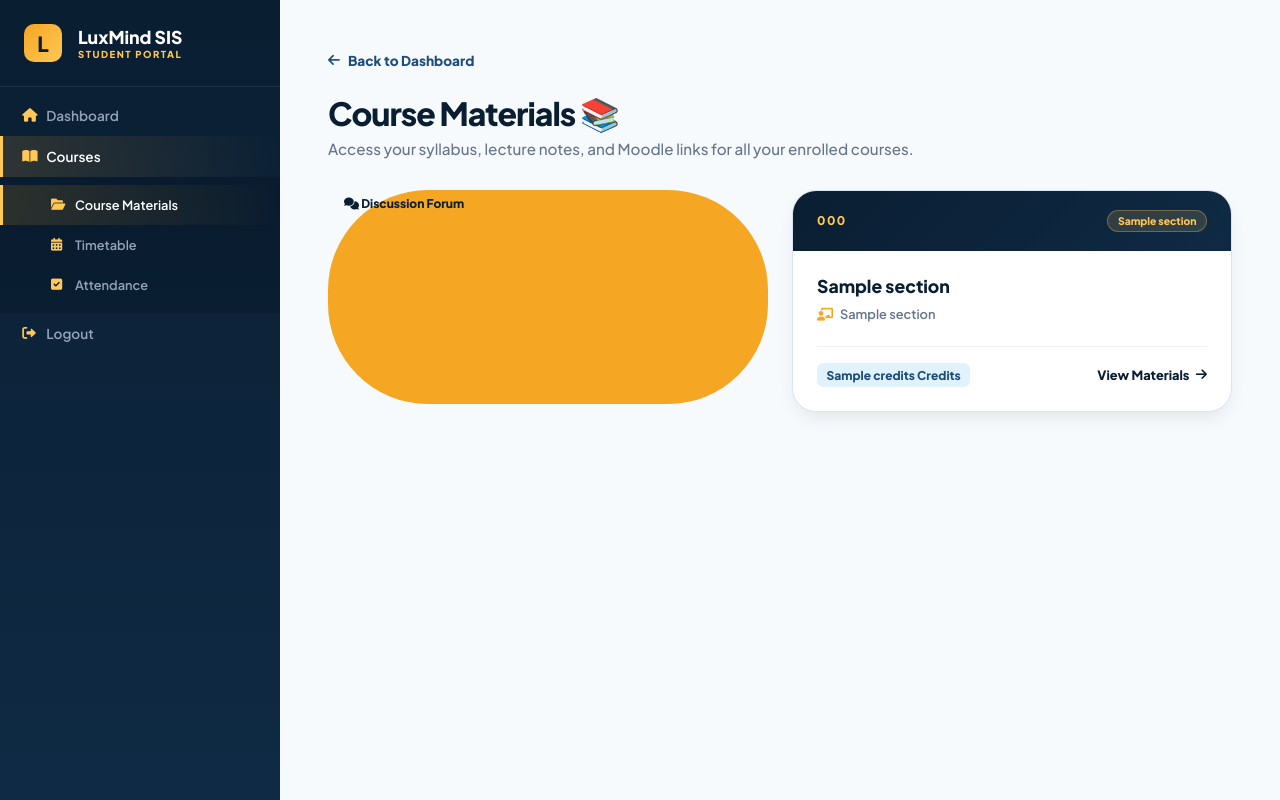
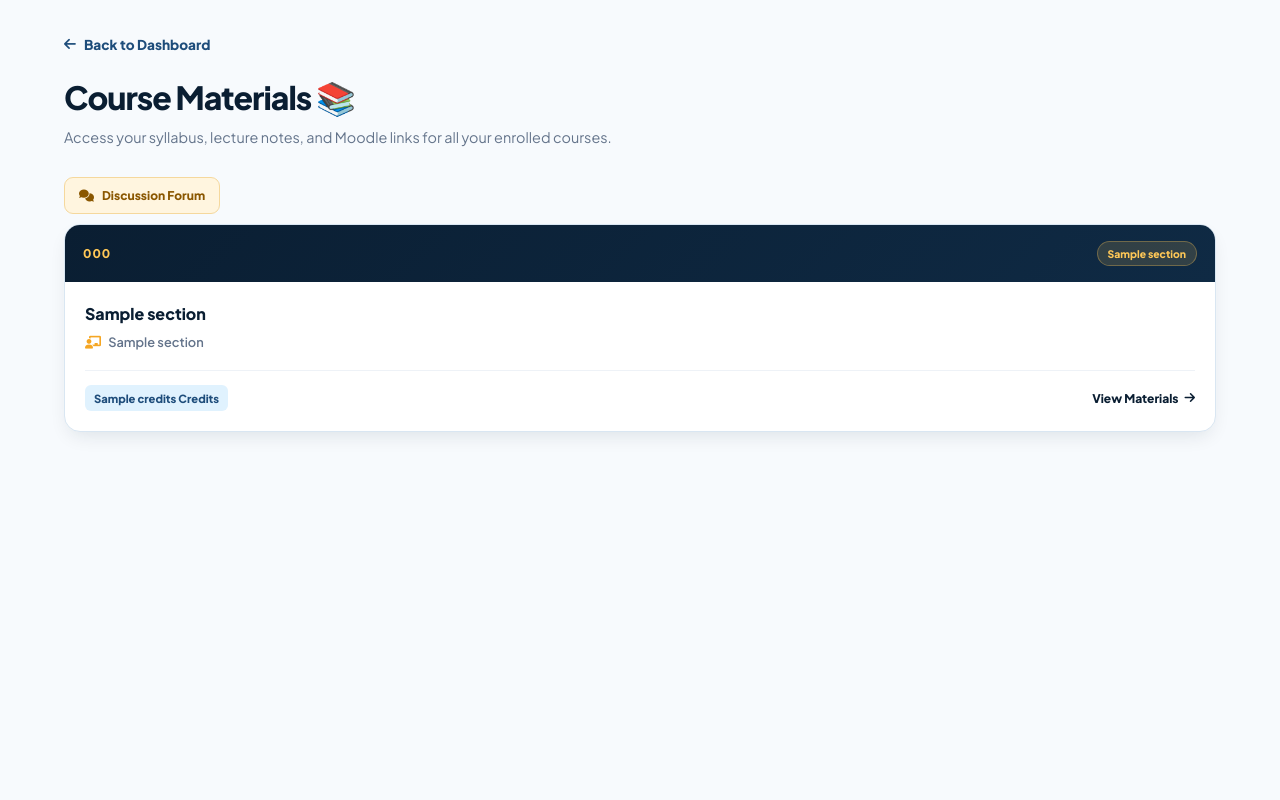
Before and after one commit to janvier0074/luxmind-sis-v2, a Node server app: template views/student-materials-hub.ejs in a window 1280 px wide. Run offline with Node 20, Linux system fonts and the light colour scheme; the template is opened without the code that fills it: most values are stand-ins (such as "Sample title", 1, 10 or a date in 2020); some libraries are stand-ins or nearby versions.

Commit message:
Remove sidebar and improve mobile course materials layout

```diff
--- a/views/student-materials-hub.ejs
+++ b/views/student-materials-hub.ejs
@@ -1,127 +1,368 @@
+
 <!DOCTYPE html>
 <html lang="en">
 <head>
   <meta charset="UTF-8">
   <meta name="viewport" content="width=device-width, initial-scale=1.0">
   <title>Course Materials — LuxMind SIS</title>
+
   <link rel="preconnect" href="https://fonts.googleapis.com">
   <link rel="preconnect" href="https://fonts.gstatic.com" crossorigin>
   <link href="https://fonts.googleapis.com/css2?family=Plus+Jakarta+Sans:wght@400;500;600;700;800&display=swap" rel="stylesheet">
   <link rel="stylesheet" href="https://cdnjs.cloudflare.com/ajax/libs/font-awesome/6.0.0-beta3/css/all.min.css">
+
   <style>
-    * { margin: 0; padding: 0; box-sizing: border-box; }
+    * {
+      margin: 0;
+      padding: 0;
+      box-sizing: border-box;
+    }
+
     :root {
-      --navy: #0a1e32; --deep: #0f2a44; --blue: #1e4d7b; --amber: #f5a623;
-      --gold: #ffc857; --frost: #d9e6f2; --ice: #f7fafd;
+      --navy: #0a1e32;
+      --deep: #0f2a44;
+      --blue: #1e4d7b;
+      --amber: #f5a623;
+      --gold: #ffc857;
+      --frost: #d9e6f2;
+      --ice: #f7fafd;
       --shadow-soft: 0 8px 20px -6px rgba(10,30,50,0.12);
-      --shadow-hover: 0 16px 32px -12px rgba(10,30,50,0.22);
-      --transition: all 0.3s cubic-bezier(0.4,0,0.2,1);
+      --shadow-hover: 0 16px 32px -12px rgba(10,30,50,0.18);
+      --transition: all 0.25s ease;
     }
-    body { font-family: 'Plus Jakarta Sans', system-ui, sans-serif; background: var(--ice); min-height: 100vh; display: flex; color: var(--navy); }
 
-    /* Sidebar */
-    .sidebar { width: 280px; background: linear-gradient(180deg, var(--navy), var(--deep)); color: #fff; position: fixed; top: 0; bottom: 0; left: 0; overflow-y: auto; z-index: 1000; }
-    .sidebar-brand { padding: 1.5rem; display: flex; align-items: center; gap: 1rem; border-bottom: 1px solid rgba(255,255,255,0.08); }
-    .brand-mark { width: 38px; height: 38px; background: linear-gradient(135deg, var(--amber), var(--gold)); border-radius: 10px; display: flex; align-items: center; justify-content: center; font-size: 1.3rem; font-weight: 800; color: var(--navy); }
-    .brand-name { font-size: 1.1rem; font-weight: 800; }
-    .brand-name span { display: block; font-size: 0.6rem; color: var(--gold); letter-spacing: 1.5px; text-transform: uppercase; }
-    .sidebar-menu { list-style: none; padding: 0.5rem 0; }
-    .menu-link { display: flex; align-items: center; padding: 0.75rem 1.2rem; color: #94a3b8; text-decoration: none; font-size: 0.85rem; font-weight: 600; transition: var(--transition); border-left: 3px solid transparent; }
-    .menu-link:hover { color: #fff; background: rgba(255,255,255,0.06); border-left-color: var(--amber); }
-    .menu-link.active { color: #fff; background: linear-gradient(90deg, rgba(245,166,35,0.15), transparent); border-left-color: var(--gold); }
-    .menu-link i { width: 24px; color: var(--gold); }
-    .submenu { list-style: none; background: rgba(0,0,0,0.15); padding: 0.5rem 0; }
-    .submenu .menu-link { padding-left: 3rem; font-size: 0.8rem; }
+    body {
+      font-family: 'Plus Jakarta Sans', system-ui, sans-serif;
+      background: var(--ice);
+      min-height: 100vh;
+      color: var(--navy);
+      overflow-x: hidden;
+    }
 
-    /* Main Content */
-    .main-content { margin-left: 280px; padding: 3rem; flex: 1; width: calc(100% - 280px); max-width: 1400px; }
-    .btn-back { display: inline-flex; align-items: center; gap: 0.5rem; color: var(--blue); font-weight: 800; text-decoration: none; margin-bottom: 1.5rem; font-size: 0.85rem; transition: var(--transition); }
-    .btn-back:hover { color: var(--amber); transform: translateX(-3px); }
+    .main-content {
+      width: 100%;
+      max-width: 1200px;
+      margin: 0 auto;
+      padding: 32px 24px;
+    }
 
-    .page-title h1 { font-size: 2rem; font-weight: 800; letter-spacing: -1px; margin-bottom: 0.3rem; }
-    .page-title p { color: #64748b; font-size: 0.95rem; font-weight: 500; margin-bottom: 2rem; }
+    .btn-back {
+      display: inline-flex;
+      align-items: center;
+      gap: 8px;
+      color: var(--blue);
+      font-weight: 800;
+      text-decoration: none;
+      margin-bottom: 24px;
+      font-size: 0.85rem;
+      transition: var(--transition);
+    }
 
-    .course-grid { display: grid; grid-template-columns: repeat(auto-fill, minmax(340px, 1fr)); gap: 1.5rem; }
+    .btn-back:hover {
+      color: var(--amber);
+      transform: translateX(-3px);
+    }
 
-    .course-card { background: #fff; border-radius: 1.5rem; box-shadow: var(--shadow-soft); border: 1px solid var(--frost); overflow: hidden; text-decoration: none; color: inherit; transition: var(--transition); display: flex; flex-direction: column; }
-    .course-card:hover { transform: translateY(-5px); box-shadow: var(--shadow-hover); border-color: var(--amber); }
+    .page-title {
+      margin-bottom: 28px;
+    }
 
-    .card-header { background: linear-gradient(135deg, var(--navy), var(--deep)); padding: 1.2rem 1.5rem; display: flex; justify-content: space-between; align-items: center; }
-    .course-code { font-size: 0.75rem; font-weight: 800; color: var(--gold); letter-spacing: 1.5px; text-transform: uppercase; }
-    .course-group { background: rgba(255,200,87,0.15); color: var(--gold); padding: 0.2rem 0.6rem; border-radius: 100px; font-size: 0.65rem; font-weight: 800; border: 1px solid rgba(255,200,87,0.3); }
+    .page-title h1 {
+      font-size: clamp(1.5rem, 4vw, 2rem);
+      font-weight: 800;
+      letter-spacing: -1px;
+      margin-bottom: 8px;
+    }
 
-    .card-body { padding: 1.5rem; flex: 1; display: flex; flex-direction: column; }
-    .course-title { font-size: 1.1rem; font-weight: 800; color: var(--navy); line-height: 1.3; margin-bottom: 0.5rem; }
-    .course-teacher { font-size: 0.8rem; color: #64748b; font-weight: 600; margin-bottom: 1.5rem; }
-    .course-teacher i { color: var(--amber); margin-right: 0.3rem; }
+    .page-title p {
+      color: #64748b;
+      font-size: 0.9rem;
+      line-height: 1.6;
+    }
 
-    .card-footer { display: flex; justify-content: space-between; align-items: center; margin-top: auto; padding-top: 1rem; border-top: 1px solid #eef2f7; }
-    .credits-badge { font-size: 0.75rem; font-weight: 800; color: var(--blue); background: #e0f2fe; padding: 0.3rem 0.6rem; border-radius: 6px; }
-    .view-btn { font-size: 0.8rem; font-weight: 800; color: var(--navy); display: flex; align-items: center; gap: 0.4rem; }
-    .course-card:hover .view-btn { color: var(--amber); }
+    .course-grid {
+      display: grid;
+      grid-template-columns: repeat(auto-fit, minmax(min(100%, 300px), 1fr));
+      gap: 20px;
+      align-items: stretch;
+    }
 
-    .empty-state { background: #fff; padding: 4rem 2rem; border-radius: 1.5rem; text-align: center; border: 2px dashed var(--frost); }
-    .empty-state i { font-size: 3rem; color: var(--frost); margin-bottom: 1rem; display: block; }
+    .course-item {
+      min-width: 0;
+      display: flex;
+      flex-direction: column;
+      gap: 10px;
+    }
+
+    .course-card {
+      background: #fff;
+      border-radius: 16px;
+      box-shadow: var(--shadow-soft);
+      border: 1px solid var(--frost);
+      overflow: hidden;
+      text-decoration: none;
+      color: inherit;
+      transition: var(--transition);
+      display: flex;
+      flex-direction: column;
+      flex: 1;
+      min-width: 0;
+    }
+
+    .course-card:hover {
+      transform: translateY(-3px);
+      box-shadow: var(--shadow-hover);
+      border-color: var(--amber);
+    }
+
+    .card-header {
+      background: linear-gradient(135deg, var(--navy), var(--deep));
+      padding: 16px 18px;
+      display: flex;
+      justify-content: space-between;
+      align-items: center;
+      gap: 10px;
+    }
+
+    .course-code {
+      font-size: 0.75rem;
+      font-weight: 800;
+      color: var(--gold);
+      letter-spacing: 1px;
+      text-transform: uppercase;
+      overflow-wrap: anywhere;
+    }
+
+    .course-group {
+      background: rgba(255,200,87,0.15);
+      color: var(--gold);
+      padding: 5px 10px;
+      border-radius: 100px;
+      font-size: 0.65rem;
+      font-weight: 800;
+      border: 1px solid rgba(255,200,87,0.3);
+      white-space: nowrap;
+    }
+
+    .card-body {
+      padding: 20px;
+      flex: 1;
+      display: flex;
+      flex-direction: column;
+    }
+
+    .course-title {
+      font-size: 1rem;
+      font-weight: 800;
+      color: var(--navy);
+      line-height: 1.5;
+      margin-bottom: 8px;
+      overflow-wrap: anywhere;
+    }
+
+    .course-teacher {
+      font-size: 0.8rem;
+      color: #64748b;
+      font-weight: 600;
+      margin-bottom: 20px;
+    }
+
+    .course-teacher i {
+      color: var(--amber);
+      margin-right: 5px;
+    }
+
+    .card-footer {
+      display: flex;
+      justify-content: space-between;
+      align-items: center;
+      gap: 8px;
+      margin-top: auto;
+      padding-top: 14px;
+      border-top: 1px solid #eef2f7;
+    }
+
+    .credits-badge {
+      font-size: 0.7rem;
+      font-weight: 800;
+      color: var(--blue);
+      background: #e0f2fe;
+      padding: 6px 9px;
+      border-radius: 6px;
+    }
+
+    .view-btn {
+      font-size: 0.75rem;
+      font-weight: 800;
+      color: var(--navy);
+      display: flex;
+      align-items: center;
+      gap: 6px;
+    }
+
+    .course-card:hover .view-btn {
+      color: var(--amber);
+    }
+
+    .forum-btn {
+      display: inline-flex;
+      align-items: center;
+      justify-content: center;
+      gap: 8px;
+      background: #fff5df;
+      color: #8a5700;
+      border: 1px solid #f5d89d;
+      padding: 10px 14px;
+      border-radius: 9px;
+      font-weight: 800;
+      text-decoration: none;
+      font-size: 0.75rem;
+      transition: var(--transition);
+      width: fit-content;
+      max-width: 100%;
+    }
+
+    .forum-btn:hover {
+      background: var(--amber);
+      color: var(--navy);
+    }
+
+    .empty-state {
+      background: #fff;
+      padding: 48px 20px;
+      border-radius: 16px;
+      text-align: center;
+      border: 2px dashed var(--frost);
+      grid-column: 1 / -1;
+    }
+
+    .empty-state i {
+      font-size: 2.5rem;
+      color: #cbd5e1;
+      margin-bottom: 16px;
+      display: block;
+    }
+
+    .empty-state h3 {
+      font-size: 1rem;
+      font-weight: 800;
+      margin-bottom: 8px;
+    }
+
+    .empty-state p {
+      color: #64748b;
+      font-size: 0.85rem;
+      line-height: 1.5;
+    }
+
+    @media (max-width: 600px) {
+      .main-content {
+        padding: 20px 15px;
+      }
+
+      .page-title {
+        margin-bottom: 22px;
+      }
+
+      .page-title h1 {
+        font-size: 1.45rem;
+      }
+
+      .page-title p {
+        font-size: 0.82rem;
+      }
+
+      .course-grid {
+        grid-template-columns: minmax(0, 1fr);
+        gap: 15px;
+      }
+
+      .card-header {
+        padding: 14px 16px;
+      }
+
+      .card-body {
+        padding: 16px;
+      }
+
+      .course-title {
+        font-size: 0.95rem;
+      }
+
+      .empty-state {
+        padding: 35px 16px;
+      }
+    }
   </style>
-  <link rel="stylesheet" href="/css/mobile.css">
-  <script src="/js/mobile.js" defer></script>
 </head>
+
 <body>
-  <aside class="sidebar">
-    <div class="sidebar-brand"><div class="brand-mark">L</div><div class="brand-name">LuxMind SIS <span>Student Portal</span></div></div>
-    <ul class="sidebar-menu">
-      <li><a href="/sis/my" class="menu-link"><i class="fas fa-home"></i> Dashboard</a></li>
-      <li>
-        <a href="#" class="menu-link active"><i class="fas fa-book-open"></i> Courses</a>
-        <ul class="submenu">
-          <li><a href="/sis/my/materials" class="menu-link active"><i class="fas fa-folder-open"></i> Course Materials</a></li>
-          <li><a href="/sis/my/timetable" class="menu-link"><i class="fas fa-calendar-alt"></i> Timetable</a></li>
-          <li><a href="/sis/my/attendance" class="menu-link"><i class="fas fa-check-square"></i> Attendance</a></li>
-        </ul>
-      </li>
-      <li><a href="/logout" class="menu-link"><i class="fas fa-sign-out-alt"></i> Logout</a></li>
-    </ul>
-  </aside>
 
   <main class="main-content">
-    <a href="/sis/my" class="btn-back"><i class="fas fa-arrow-left"></i> Back to Dashboard</a>
+
+    <a href="/sis/my" class="btn-back">
+      <i class="fas fa-arrow-left"></i>
+      Back to Dashboard
+    </a>
+
     <div class="page-title">
       <h1>Course Materials 📚</h1>
       <p>Access your syllabus, lecture notes, and Moodle links for all your enrolled courses.</p>
     </div>
 
     <div class="course-grid">
+
       <% if (sections.length === 0) { %>
-        <div class="empty-state" style="grid-column: 1 / -1;">
+        <div class="empty-state">
           <i class="fas fa-inbox"></i>
-          <h3 style="font-size: 1.1rem; font-weight: 800; color: var(--navy); margin-bottom: 0.4rem;">No active enrollments</h3>
-          <p style="color: #64748b; font-size: 0.85rem;">You are not enrolled in any courses yet.</p>
+          <h3>No active enrollments</h3>
+          <p>You are not enrolled in any courses yet.</p>
         </div>
       <% } %>
 
       <% sections.forEach(sec => { %>
 
+        <div class="course-item">
 
+          <a href="/sis/course/<%= sec.section_id %>/forum" class="forum-btn">
+            <i class="fas fa-comments"></i>
+            Discussion Forum
+          </a>
 
-<a href="/sis/course/<%= sec.section_id %>/forum" style="display: inline-block; margin-bottom: 0.5rem; background: #f5a623; color: #0a1e32; padding: 0.4rem 1rem; border-radius: 100px; font-weight: 800; text-decoration: none; font-size: 0.75rem;">
-  <i class="fas fa-comments"></i> Discussion Forum
-</a>
           <a href="/sis/my/materials/<%= sec.section_id %>" class="course-card">
+
             <div class="card-header">
               <span class="course-code"><%= sec.code %></span>
               <span class="course-group"><%= sec.group_name || '—' %></span>
             </div>
+
             <div class="card-body">
               <div class="course-title"><%= sec.title %></div>
-            <div class="course-teacher"><i class="fas fa-chalkboard-teacher"></i> <%= sec.teacher_name || 'TBA' %></div>
+
+              <div class="course-teacher">
+                <i class="fas fa-chalkboard-teacher"></i>
+                <%= sec.teacher_name || 'TBA' %>
+              </div>
+
               <div class="card-footer">
-              <span class="credits-badge"><%= sec.credits %> Credits</span>
-              <span class="view-btn">View Materials <i class="fas fa-arrow-right"></i></span>
+                <span class="credits-badge">
+                  <%= sec.credits %> Credits
+                </span>
+
+                <span class="view-btn">
+                  View Materials
+                  <i class="fas fa-arrow-right"></i>
+                </span>
               </div>
             </div>
+
           </a>
+        </div>
+
       <% }) %>
+
     </div>
   </main>
+
 </body>
 </html>
```
Lines whose indentation alone changed are shown as unchanged.
